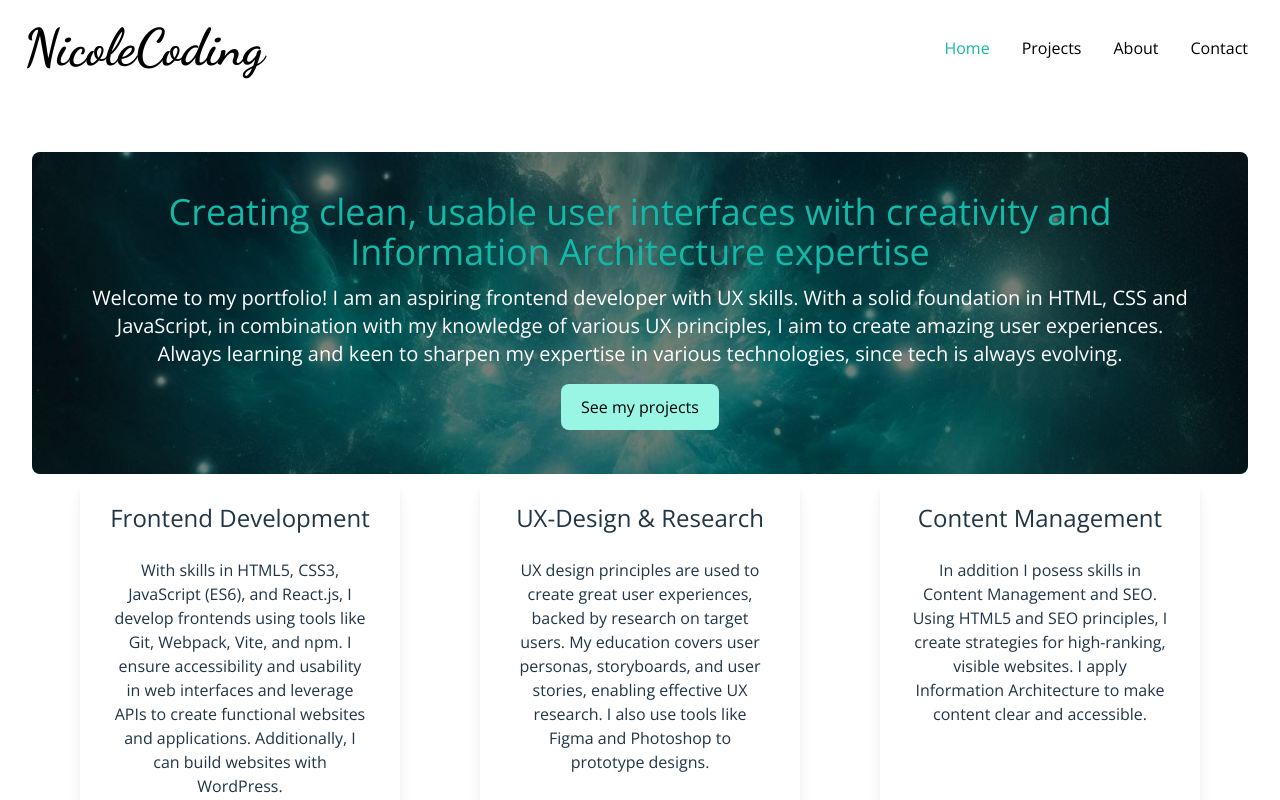
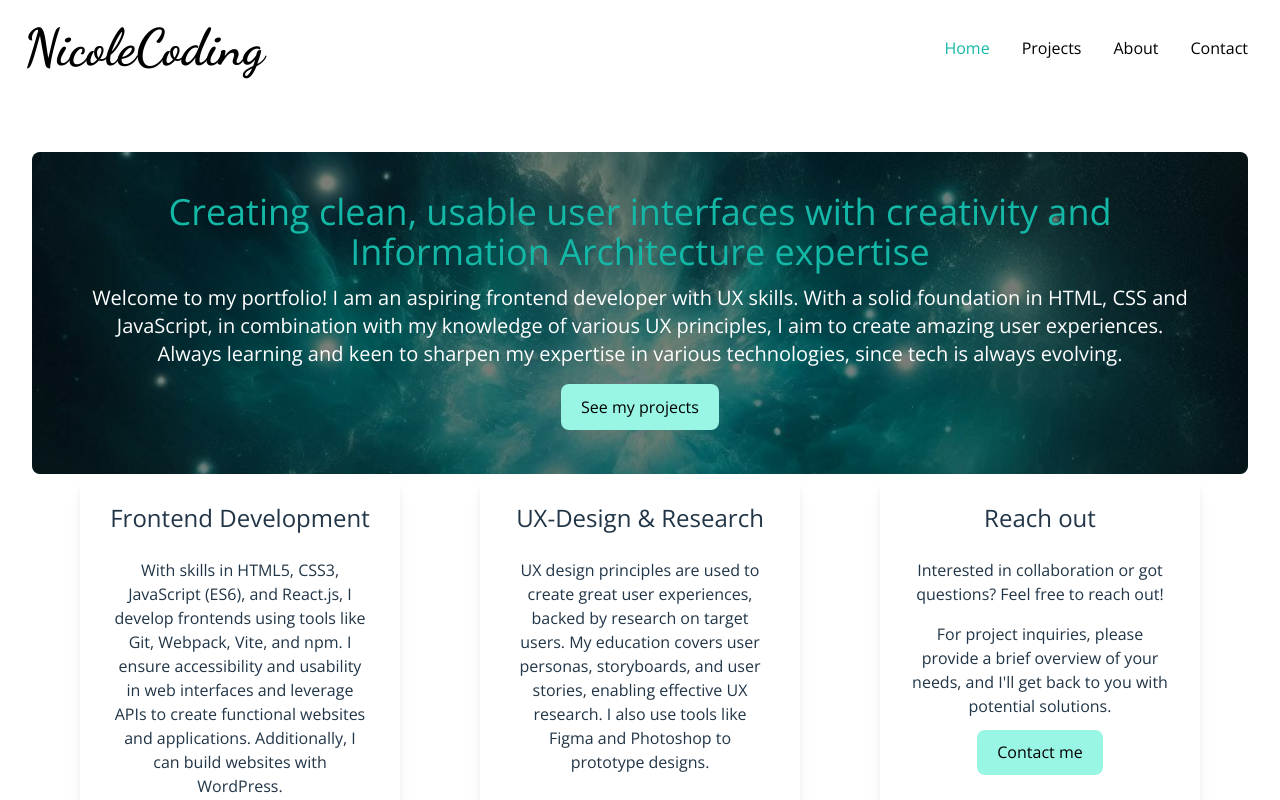
Before and after one commit to NicoleCoding/Portfolio-react, a React (Vite) app: page / in a window 1280 px wide. Shown: the top 800 px of the page. Built offline with nearby package versions, Linux system fonts and the light colour scheme.

Commit message:
- Content changes

```diff
--- a/src/pages/About.jsx
+++ b/src/pages/About.jsx
@@ -11,11 +11,11 @@ export default function About() {
                 <h3 className="text-2xl m-1">Who I am</h3>
                 <p className="m-3 w-4/5 text-left leading-relaxed">My name is Nicole and I am recent graduate in Information architecture with a passion for development of various types of software, especially within the web. Through my degree
                     I acquired a solid foundation in structuring and designing digital environments. My education has equipped me with a deep understanding of user experience principles,
-                    information organization, and the latest web technologies.
+                    information organization, and the latest web technologies. In addition, I try to learn something new everyday in order to develop my skills. By working on projects regularly, I keep my skills sharp and relevant.
                 </p>
                 <h3 className="text-2xl m-1">What I want to achieve</h3>
                 <p className="m-3 w-4/5 text-left leading-relaxed pb-10">Bringing skills and enthusiasm to a dynamic team, where I can contribute to creating exceptional user experiences and innovative web solutions, is something I look forward to.
-                    My goal is to work in a role, that allows me to combine my design capabilities with my technical knowledge to solve real-world problems and enhance user experiences.</p>
+                    My goal is to work in a role, that allows me to combine my design capabilities with my technical knowledge to solve real-world problems and enhance user experiences. I am also working towards becoming a fullstack-developer in order to be able to create both frontends and backends for projects.</p>
             </section>
             <section className="relative bg-skills-background bg-no-repeat bg-cover m-4 sm:mx-auto p-4 md:p-8 max-w-screen-sm sm:max-w-screen-md lg:max-w-screen-lg xl:max-w-screen-xl rounded-lg">
                 <div className="absolute inset-0 bg-black opacity-45 rounded-lg"></div>
@@ -26,6 +26,7 @@ export default function About() {
                         <li>CSS3</li>
                         <li>JavaScript</li>
                         <li>React.js</li>
+                        <li>Agile development</li>
                         <li>Git</li>
                         <li>UX-design</li>
                         <li>Adobe PhotoShop</li>
--- a/src/pages/Home.jsx
+++ b/src/pages/Home.jsx
@@ -32,10 +32,12 @@ export default function Home() {
 
                 </section>
                 <section className="shadow-lg p-6 mx-auto lg:mx-0 rounded-lg w-80 text-center flex flex-col justify-start">
-                    <h3 className="text-2xl mb-4 mt-0">Content Management</h3>
-                    <p className="p-2 m-0">In addition I posess skills in Content Management and SEO. Using HTML5 and SEO principles, I create strategies for high-ranking, visible websites.
-                        I apply Information Architecture to make content clear and accessible.
-                    </p>
+                    <h3 className="text-2xl mb-4 mt-0">Reach out</h3>
+                    <p className="p-2 m-0">Interested in collaboration or got questions? Feel free to reach out!</p>
+                    <p className="p-2 m-0">For project inquiries, please provide a brief overview of your needs, and I'll get back to you with potential solutions.</p>
+                    <Link className="py-1 px-2 text-black hover:text-teal-500" href="/contact">
+                    <Button className="bg-teal-200" text="Contact me"></Button>
+                </Link>
                 </section>
             </section>
 
```
